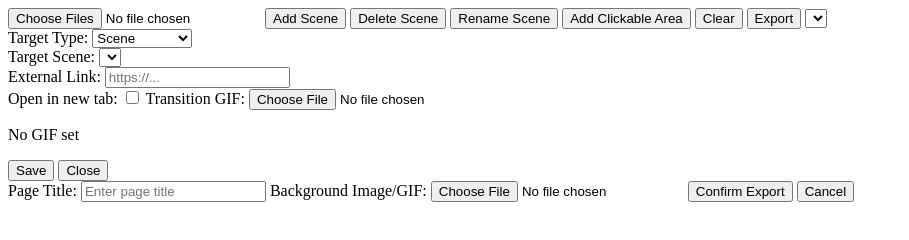
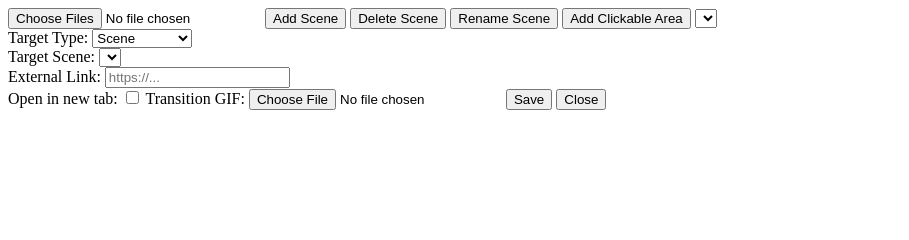
Before and after one commit to hollowtekken96141/adventuremaker, a website with bundled scripts: page game-maker/src/index.html in a window 1280 px wide. Shown: the whole page, without its empty margins (0-909 px from the left). Built offline with nearby package versions, Linux system fonts and the light colour scheme; a script that the page names is missing; files whose address does not match are found by name.

Commit message:
restructured

```diff
--- a/game-maker/src/index.html
+++ b/game-maker/src/index.html
@@ -15,8 +15,6 @@
         <button id="delete-scene-button">Delete Scene</button>
         <button id="rename-scene-button">Rename Scene</button>
         <button id="add-clickable-area">Add Clickable Area</button>
-        <button id="clear-storage-button">Clear</button> <!-- Updated button text -->
-        <button id="export-game-button">Export</button> <!-- New button to export game -->
         <select id="scene-selector"></select>
     </div>
     <div class="editor-container">
@@ -40,17 +38,8 @@
         <input type="checkbox" id="new-tab">
         <label for="transition-gif">Transition GIF:</label>
         <input type="file" id="transition-gif" accept="image/gif">
-        <p id="transition-gif-text">No GIF set</p> <!-- New element to display transition GIF text -->
         <button id="save-area">Save</button>
         <button id="close-area-form">Close</button>
-    </div>
-    <div class="export-options" id="export-options" style="display: none;"> <!-- Hide by default -->
-        <label for="export-title">Page Title:</label>
-        <input type="text" id="export-title" placeholder="Enter page title">
-        <label for="export-background">Background Image/GIF:</label>
-        <input type="file" id="export-background" accept="image/*">
-        <button id="confirm-export-button">Confirm Export</button> <!-- New button to confirm export -->
-        <button id="cancel-export-button">Cancel</button> <!-- New button to cancel export -->
     </div>
     <script type="module" src="main.js"></script>
 </body>
```
Also changed, not shown: game-maker/src/package.json (renamed from game-maker/package.json), 2 other files.
